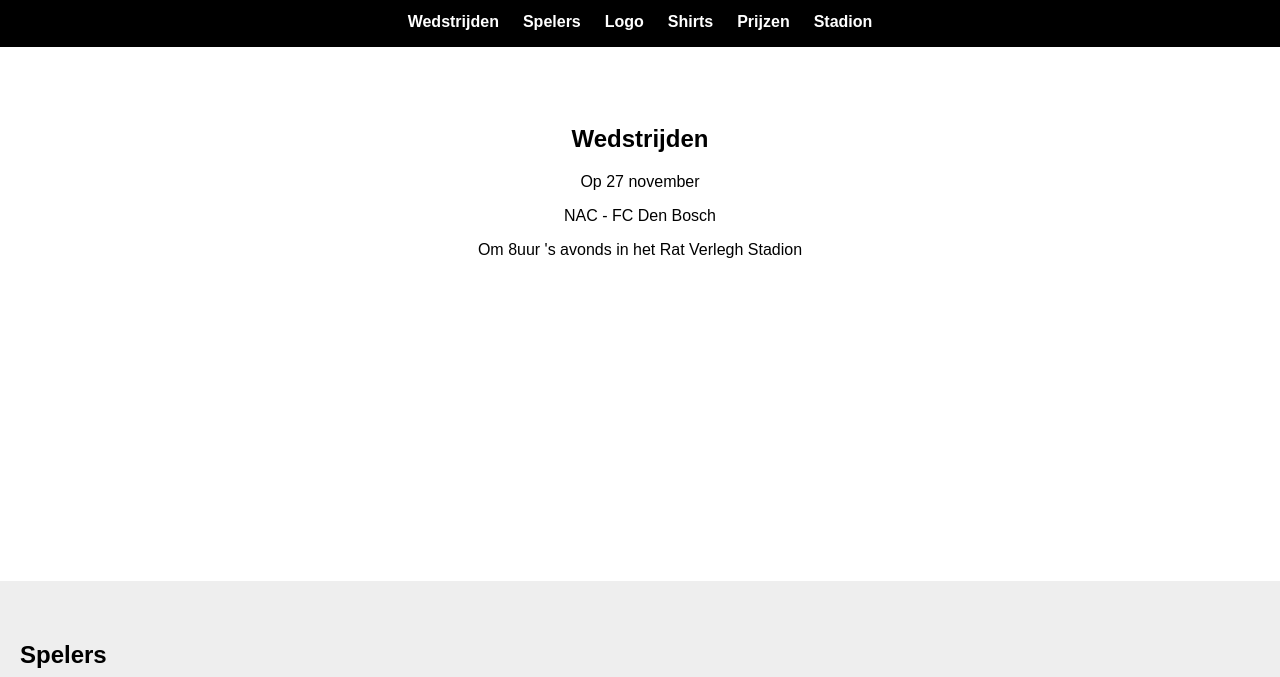
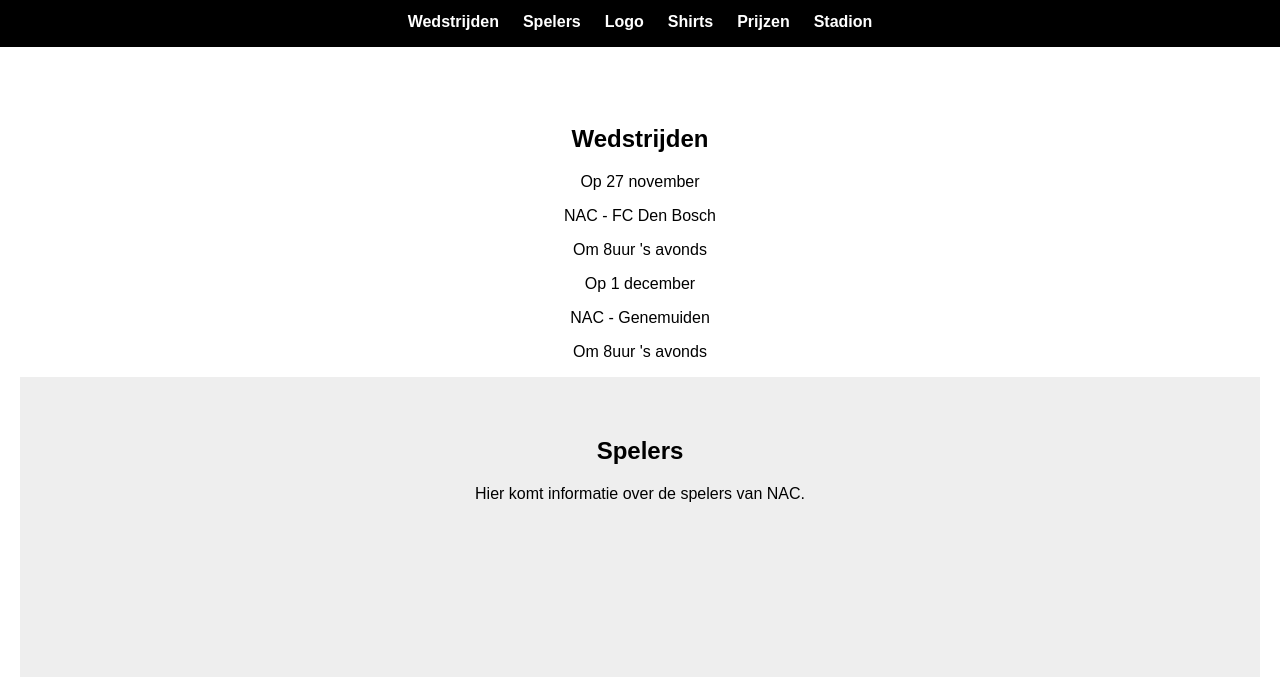
Before and after one commit to phtml097/phtml097.github.io, a plain HTML site: page index.html in a window 1280 px wide. Shown: the part 123-800 px from the top of the page. Drawn offline with Linux system fonts and the light colour scheme.

Commit message:
Update index.html

```diff
--- a/index.html
+++ b/index.html
@@ -201,8 +201,13 @@ Gebruik daarbij deze CSS:
   <center>    <h2>Wedstrijden</h2>
       Op 27 november
       <p>NAC - FC Den Bosch</p>
-Om 8uur 's avonds in het Rat Verlegh Stadion  </section>
+         Om 8uur 's avonds
+
  <p>                                 <p>
+  <center>Op 1 december</center>
+       <p>NAC - Genemuiden</p>
+          Om 8uur 's avonds
+<p>                         </p>
 
 <section id="spelers">
       <h2>Spelers</h2>
```
